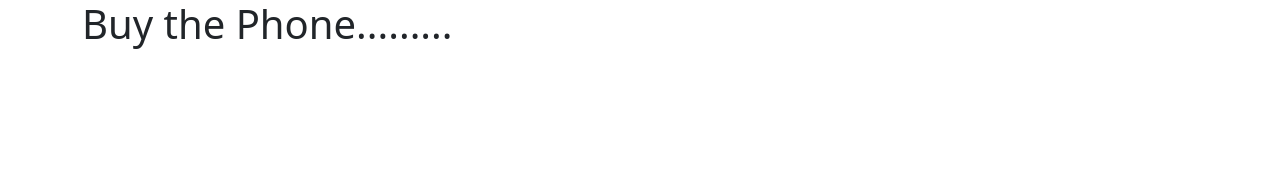
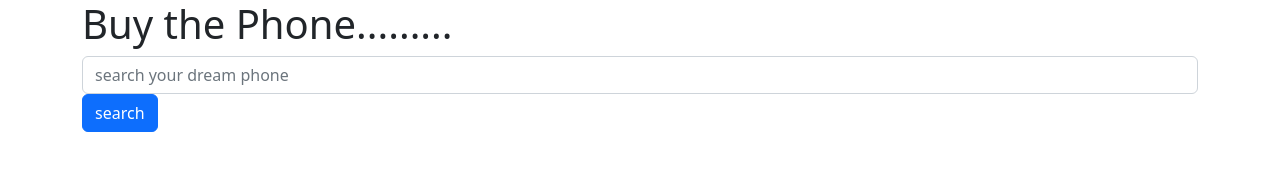
Before and after one commit to arjun1571/phone-hunter-js, a plain HTML site: page index.html in a window 1280 px wide. Drawn offline with nearby package versions, Linux system fonts and the light colour scheme; no server answers.

Commit message:
addded search fieald

```diff
--- a/index.html
+++ b/index.html
@@ -15,6 +15,12 @@
         <h1>Buy the Phone.........</h1>
     </header>
     <main>
+        <section>
+            <div class="mb-3">
+                <input type="email" class="form-control" placeholder="search your dream phone">
+                <button class="btn btn-primary">search</button>
+            </div>
+        </section>
         <section id="container">
             <div id="display-phone-data" class="row row-cols-1 row-cols-md-3 g-4">
 
```
